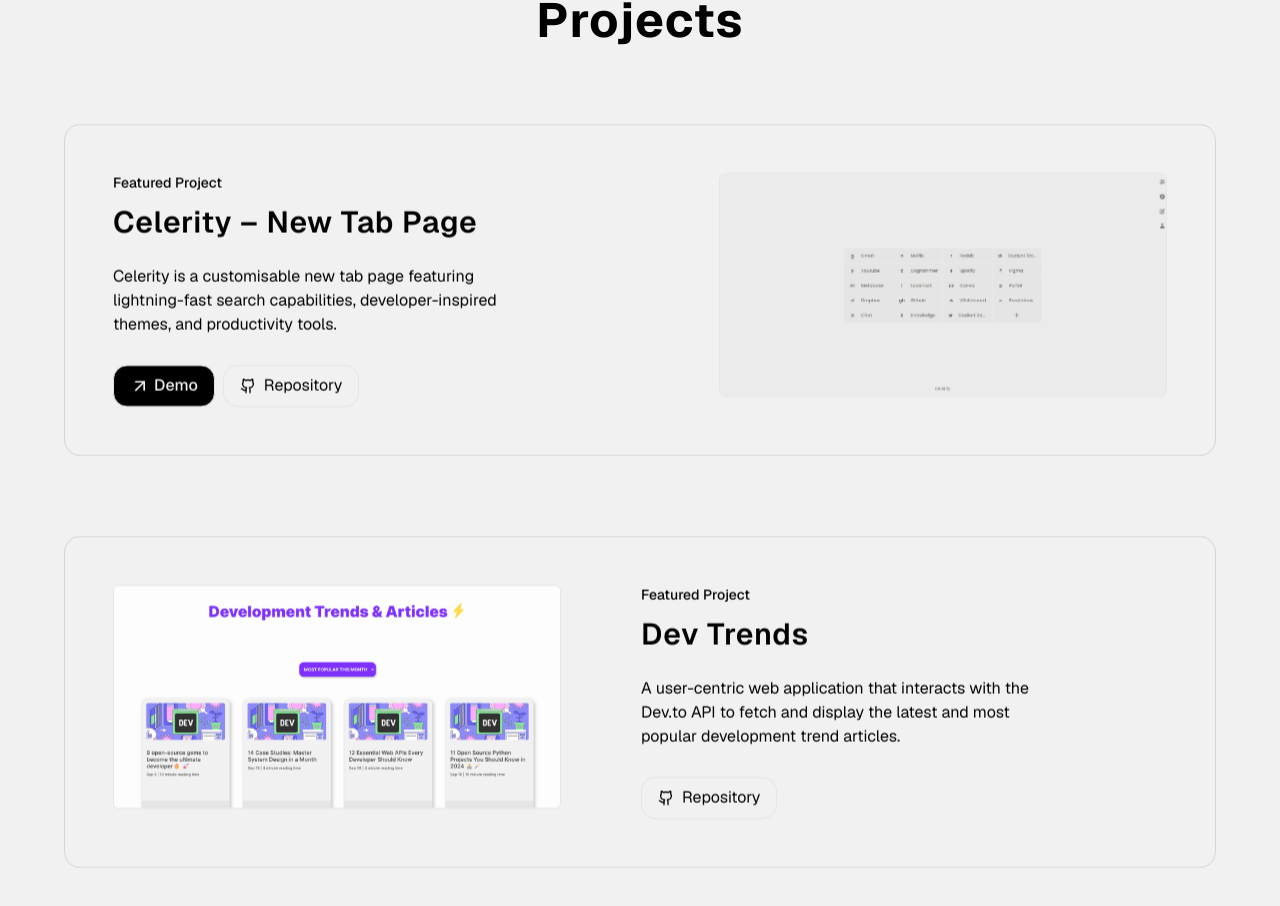
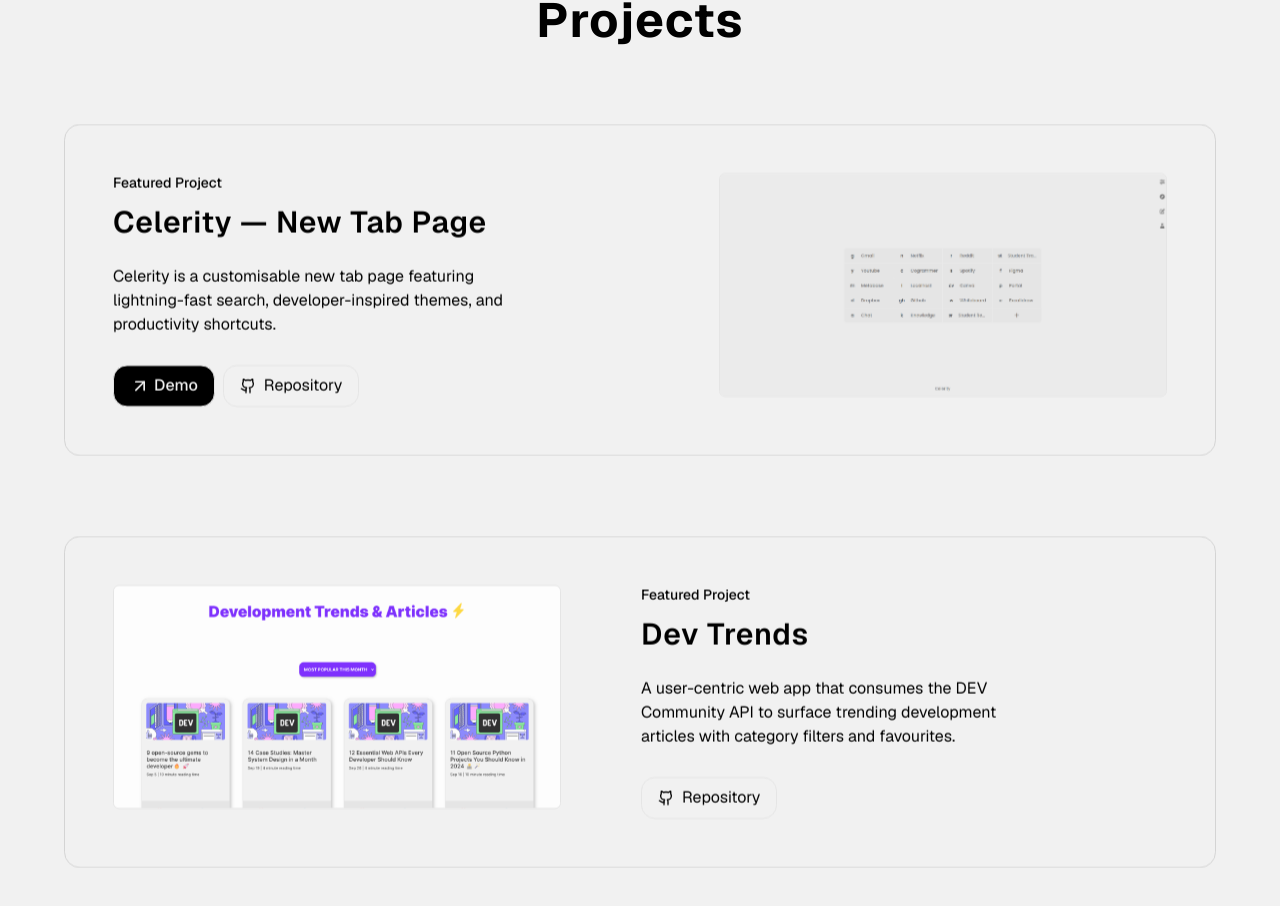
Before and after one commit to ChadProbert/chad-probert-portfolio, a Next.js app: page / in a window 1280 px wide. Shown: the part 2339-3245 px from the top of the page. Built offline with nearby package versions, Linux system fonts and the light colour scheme.

Commit message:
Semantics optimization

```diff
--- a/app/components/Projects.tsx
+++ b/app/components/Projects.tsx
@@ -1,9 +1,153 @@
 "use client";
-import Link from "next/link";
+
 import { useEffect } from "react";
 import { ArrowUpRight, Github } from "lucide-react";
 import "./Projects.css";
 import Image from "next/image";
+
+type Project = {
+  title: string;
+  description: string;
+  demoUrl?: string;
+  repoUrl?: string;
+  previewSide: "left" | "right";
+  previewImage: string;
+  previewAlt: string;
+};
+
+const projects: Project[] = [
+  {
+    title: "Celerity — New Tab Page",
+    description:
+      "Celerity is a customisable new tab page featuring lightning-fast search, developer-inspired themes, and productivity shortcuts.",
+    demoUrl: "https://chadprobert.github.io/celerity/",
+    repoUrl: "https://github.com/ChadProbert/celerity",
+    previewSide: "right",
+    previewImage: "/project-images/Celerity.png",
+    previewAlt: "Screenshot of the Celerity custom new tab page designed by Chad Probert",
+  },
+  {
+    title: "Dev Trends",
+    description:
+      "A user-centric web app that consumes the DEV Community API to surface trending development articles with category filters and favourites.",
+    repoUrl: "https://github.com/ChadProbert/dev-trends",
+    previewSide: "left",
+    previewImage: "/project-images/Devtrends.png",
+    previewAlt: "Screenshot of the Dev Trends article dashboard built by Chad Probert",
+  },
+];
+
+const projectSchema = projects.map((project) => {
+  const structured: Record<string, unknown> = {
+    "@type": "CreativeWork",
+    name: project.title,
+    description: project.description,
+    url: project.demoUrl ?? project.repoUrl ?? "https://chad-probert-portfolio.vercel.app/",
+    image: `https://chad-probert-portfolio.vercel.app${project.previewImage}`,
+    creator: {
+      "@type": "Person",
+      name: "Chad Probert",
+    },
+  };
+
+  if (project.repoUrl) {
+    structured.sameAs = [project.repoUrl];
+  }
+
+  return structured;
+});
+
+const slugify = (value: string) =>
+  value
+    .toLowerCase()
+    .replace(/[^a-z0-9]+/g, "-")
+    .replace(/(^-|-$)/g, "");
+
+const ProjectCard = ({
+  title,
+  description,
+  demoUrl,
+  repoUrl,
+  previewSide,
+  previewImage,
+  previewAlt,
+}: Project) => {
+  const headingId = `project-${slugify(title)}`;
+
+  return (
+    <article
+      className="w-[90%] lg:w-full project-reveal reveal-on-scroll flex flex-col lg:flex-row items-stretch gap-8 lg:gap-20 p-8 lg:p-12 rounded-2xl border border-neutral-300 justify-center mx-auto"
+      itemScope
+      itemType="https://schema.org/CreativeWork"
+      aria-labelledby={headingId}
+    >
+      <div
+        className={`w-full max-w-md ${previewSide === "left" ? "lg:order-1" : "lg:order-2"}`}
+      >
+        <div className="group w-full h-44 sm:h-52 md:h-56 lg:h-48 xl:h-56 rounded-sm bg-neutral-100 dark:bg-neutral-800 border border-neutral-200 dark:border-neutral-700 relative overflow-hidden transform transition-transform duration-300 ease-out hover:scale-[1.10]">
+          <div className="absolute inset-0 flex items-center justify-center">
+            <div className="grid grid-cols-3 gap-2 opacity-80">
+              <a
+                href={demoUrl ?? repoUrl ?? "#projects"}
+                target="_blank"
+                rel="noopener noreferrer"
+              >
+                <Image
+                  src={previewImage}
+                  alt={previewAlt}
+                  className="w-full h-full object-cover transition-transform duration-300 ease-out group-hover:scale-110"
+                  sizes="(max-width: 1024px) 100vw, 420px"
+                  fill
+                  priority={title === "Celerity - New Tab Page"}
+                />
+              </a>
+            </div>
+          </div>
+        </div>
+      </div>
+
+      <div
+        className={`flex flex-col gap-3 ${previewSide === "left" ? "lg:order-2" : "lg:order-1"}`}
+      >
+        <span className="text-sm font-medium mb-0">Featured Project</span>
+        <h3
+          id={headingId}
+          className="text-2xl sm:text-3xl font-semibold tracking-wide mb-3"
+          itemProp="name"
+        >
+          {title}
+        </h3>
+        <p className="text-base mb-2 sm:w-[50%] lg:w-[75%]" itemProp="description">
+          {description}
+        </p>
+        <div className="mt-2 flex items-center gap-2">
+          {demoUrl && (
+            <a
+              href={demoUrl}
+              target="_blank"
+              rel="noopener noreferrer"
+              className="demo-button inline-flex items-center font-medium rounded-xl border px-4 py-2 text-base transition-colors duration-400"
+              itemProp="url"
+            >
+              <ArrowUpRight className="mr-1 h-5 w-5" /> Demo
+            </a>
+          )}
+          {repoUrl && (
+            <a
+              href={repoUrl}
+              target="_blank"
+              rel="noopener noreferrer"
+              className="inline-flex items-center rounded-xl border px-4 py-2 text-base var(--button-color)"
+              itemProp="sameAs"
+            >
+              <Github className="mr-2 h-4 w-4" /> Repository
+            </a>
+          )}
+        </div>
+      </div>
+    </article>
+  );
+};
 
 export const Projects = () => {
   useEffect(() => {
@@ -26,130 +170,33 @@ export const Projects = () => {
     return () => observer.disconnect();
   }, []);
 
-  type Project = {
-    title: string;
-    description: string;
-    demoUrl?: string;
-    repoUrl?: string;
-    previewSide: "left" | "right";
-    previewImage: string;
-  };
-
-  const ProjectCard = ({
-    title,
-    description,
-    demoUrl,
-    repoUrl,
-    previewSide,
-    previewImage,
-  }: Project) => {
-    return (
-      <div className="w-[90%] lg:w-full project-reveal reveal-on-scroll flex flex-col lg:flex-row items-stretch gap-8 lg:gap-20 p-8 lg:p-12 rounded-2xl border border-neutral-300 justify-center mx-auto">
-        {/* Preview block */}
-        <div
-          className={`w-full max-w-md ${
-            previewSide === "left" ? "lg:order-1" : "lg:order-2"
-          }`}
-        >
-          <div className="group w-full h-44 sm:h-52 md:h-56 lg:h-48 xl:h-56 rounded-sm bg-neutral-100 dark:bg-neutral-800 border border-neutral-200 dark:border-neutral-700 relative overflow-hidden transform transition-transform duration-300 ease-out hover:scale-[1.10]">
-            <div className="absolute inset-0 flex items-center justify-center">
-              <div className="grid grid-cols-3 gap-2 opacity-80">
-                {demoUrl ? (
-                  <Link
-                    href="https://chadprobert.github.io/celerity/"
-                    target="_blank"
-                    rel="noopener noreferrer"
-                  >
-                    <Image
-                      src={previewImage}
-                      alt="Preview of Celerity New Tab Page - Created by Chad Probert"
-                      className="w-full h-full object-cover transition-transform duration-300 ease-out group-hover:scale-110"
-                      fill
-                    />
-                  </Link>
-                ) : (
-                  <Link
-                    href="/project-images/Devtrends.png"
-                    target="_blank"
-                    rel="noopener noreferrer"
-                  >
-                    <Image
-                      src={previewImage}
-                      alt="Preview of Dev Trends - Created by Chad Probert"
-                      className="w-full h-full object-cover transition-transform duration-300 ease-out group-hover:scale-110"
-                      fill
-                    />
-                  </Link>
-                )}
-              </div>
-            </div>
-          </div>
-        </div>
-
-        {/* Content block */}
-        <div
-          className={`flex flex-col gap-3 ${
-            previewSide === "left" ? "lg:order-2" : "lg:order-1"
-          }`}
-        >
-          <span className="text-sm font-medium mb-0">Featured Project</span>
-          <h3 className="text-2xl sm:text-3xl font-semibold tracking-wide mb-3">
-            {title}
-          </h3>
-          <p className="text-base mb-2 sm:w-[50%] lg:w-[75%]">{description}</p>
-          <div className="mt-2 flex items-center gap-2">
-            {demoUrl && (
-              <Link
-                href={demoUrl}
-                target="_blank"
-                rel="noopener noreferrer"
-                className="demo-button inline-flex items-center font-medium rounded-xl border px-4 py-2 text-base transition-colors duration-400"
-              >
-                <ArrowUpRight className="mr-1 h-5 w-5" /> Demo
-              </Link>
-            )}
-            {repoUrl && (
-              <Link
-                href={repoUrl}
-                target="_blank"
-                rel="noopener noreferrer"
-                className="inline-flex items-center rounded-xl border px-4 py-2 text-base var(--button-color)"
-              >
-                <Github className="mr-2 h-4 w-4" /> Repository
-              </Link>
-            )}
-          </div>
-        </div>
-      </div>
-    );
-  };
-
   return (
-    <div id="projects" className="mb-30 lg:mb-50">
-      <h2 className="text-3xl font-bold sm:text-5xl var(--foreground) mb-10 lg:mb-20 text-center tracking-wide">
+    <section
+      id="projects"
+      className="mb-30 lg:mb-50"
+      aria-labelledby="projects-heading"
+    >
+      <h2
+        id="projects-heading"
+        className="text-3xl font-bold sm:text-5xl var(--foreground) mb-10 lg:mb-20 text-center tracking-wide"
+      >
         Projects
       </h2>
 
       <div>
         <div className="mx-auto flex max-w-6xl flex-col gap-10 lg:gap-20">
-          <ProjectCard
-            title="Celerity – New Tab Page"
-            description="Celerity is a customisable new tab page featuring lightning-fast search capabilities, developer-inspired themes, and productivity tools."
-            demoUrl="https://chadprobert.github.io/celerity/"
-            repoUrl="https://github.com/ChadProbert/celerity"
-            previewSide="right"
-            previewImage="/project-images/Celerity.png"
-          />
-
-          <ProjectCard
-            title="Dev Trends"
-            description="A user-centric web application that interacts with the Dev.to API to fetch and display the latest and most popular development trend articles."
-            repoUrl="https://github.com/ChadProbert/dev-trends"
-            previewSide="left"
-            previewImage="/project-images/Devtrends.png"
-          />
+          {projects.map((project) => (
+            <ProjectCard key={project.title} {...project} />
+          ))}
         </div>
       </div>
-    </div>
+
+      <script
+        type="application/ld+json"
+        dangerouslySetInnerHTML={{
+          __html: JSON.stringify(projectSchema).replace(/</g, "\\u003c"),
+        }}
+      />
+    </section>
   );
 };
```
